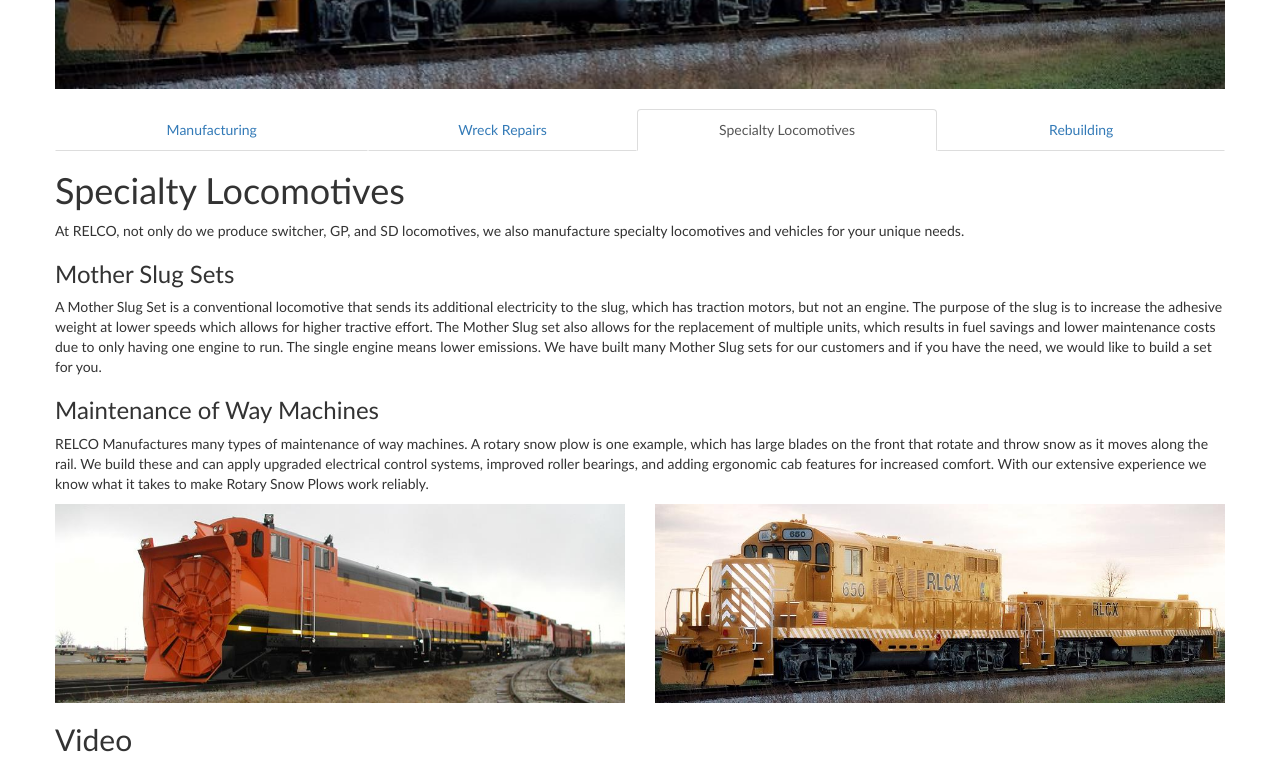
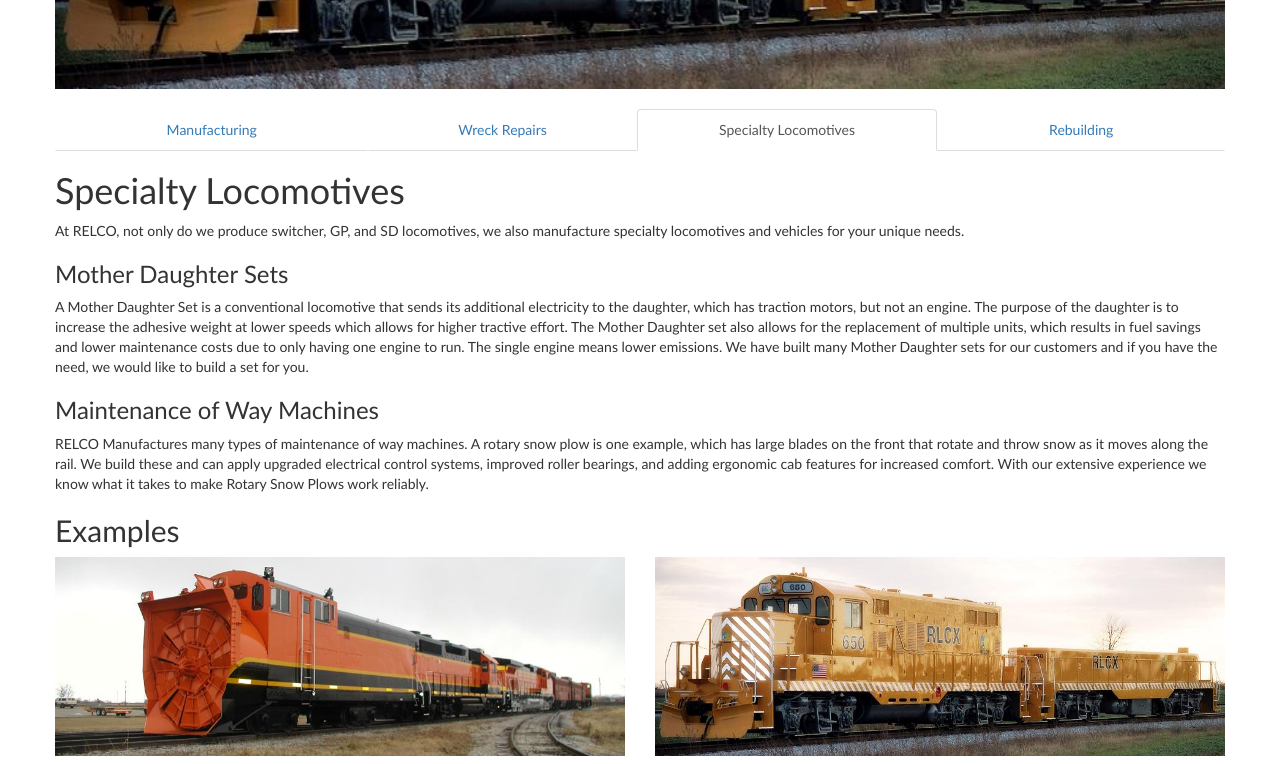
Before and after one commit to Relco/relco.github.io, a Jekyll site: the page built from pages/SpecialtyLocomotives.md, in a window 1280 px wide and 1400 px high, scrolled down 401 px. Shown: the top 764 px of the window. Built offline with Jekyll 4.4.1, drawn with Linux system fonts in a browser that asks for light colours; some of the changed text lies outside the part shown; grey boxes are pictures that could not be loaded.

Commit message:
Small changes and add credit for video

```diff
--- a/pages/SpecialtyLocomotives.md
+++ b/pages/SpecialtyLocomotives.md
@@ -15,11 +15,13 @@
 ---
 At RELCO, not only do we produce switcher, GP, and SD locomotives, we also manufacture specialty locomotives and vehicles for your unique needs.
 
-### Mother Slug Sets
-A Mother Slug Set is a conventional locomotive that sends its additional electricity to the slug, which has traction motors, but not an engine. The purpose of the slug is to increase the adhesive weight at lower speeds which allows for higher tractive effort. The Mother Slug set also allows for the replacement of multiple units, which results in fuel savings and lower maintenance costs due to only having one engine to run. The single engine means lower emissions. We have built many Mother Slug sets for our customers and if you have the need, we would like to build a set for you.
+### Mother Daughter Sets
+A Mother Daughter Set is a conventional locomotive that sends its additional electricity to the daughter, which has traction motors, but not an engine. The purpose of the daughter is to increase the adhesive weight at lower speeds which allows for higher tractive effort. The Mother Daughter set also allows for the replacement of multiple units, which results in fuel savings and lower maintenance costs due to only having one engine to run. The single engine means lower emissions. We have built many Mother Daughter sets for our customers and if you have the need, we would like to build a set for you.
 
 ### Maintenance of Way Machines
 RELCO Manufactures many types of maintenance of way machines. A rotary snow plow is one example, which has large blades on the front that rotate and throw snow as it moves along the rail. We build these and can apply upgraded electrical control systems, improved roller bearings, and adding ergonomic cab features for increased comfort.  With our extensive experience we know what it takes to make Rotary Snow Plows work reliably.
+
+## Examples
 
 <div class="row">
   <div class="col-md-6">
```
Also changed, not shown: other parts of pages/SpecialtyLocomotives.md (+1 -0 lines).
